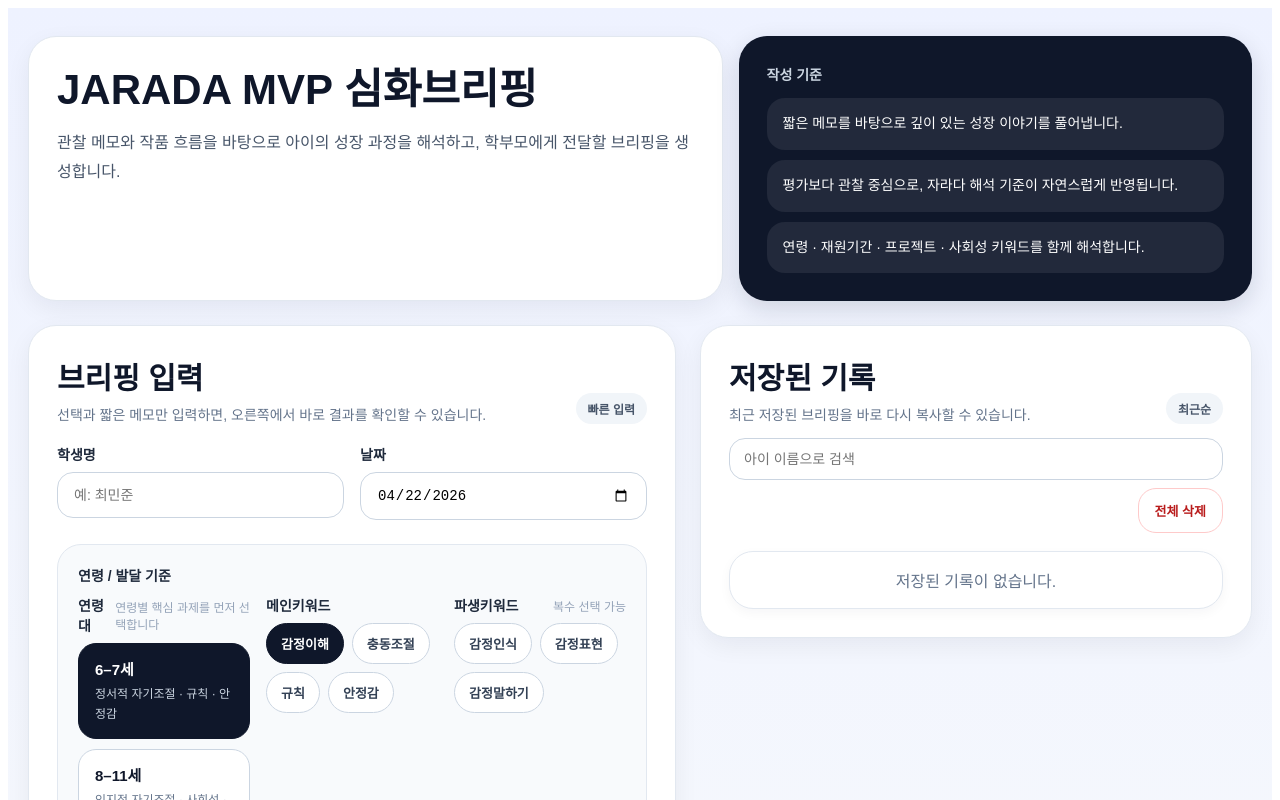
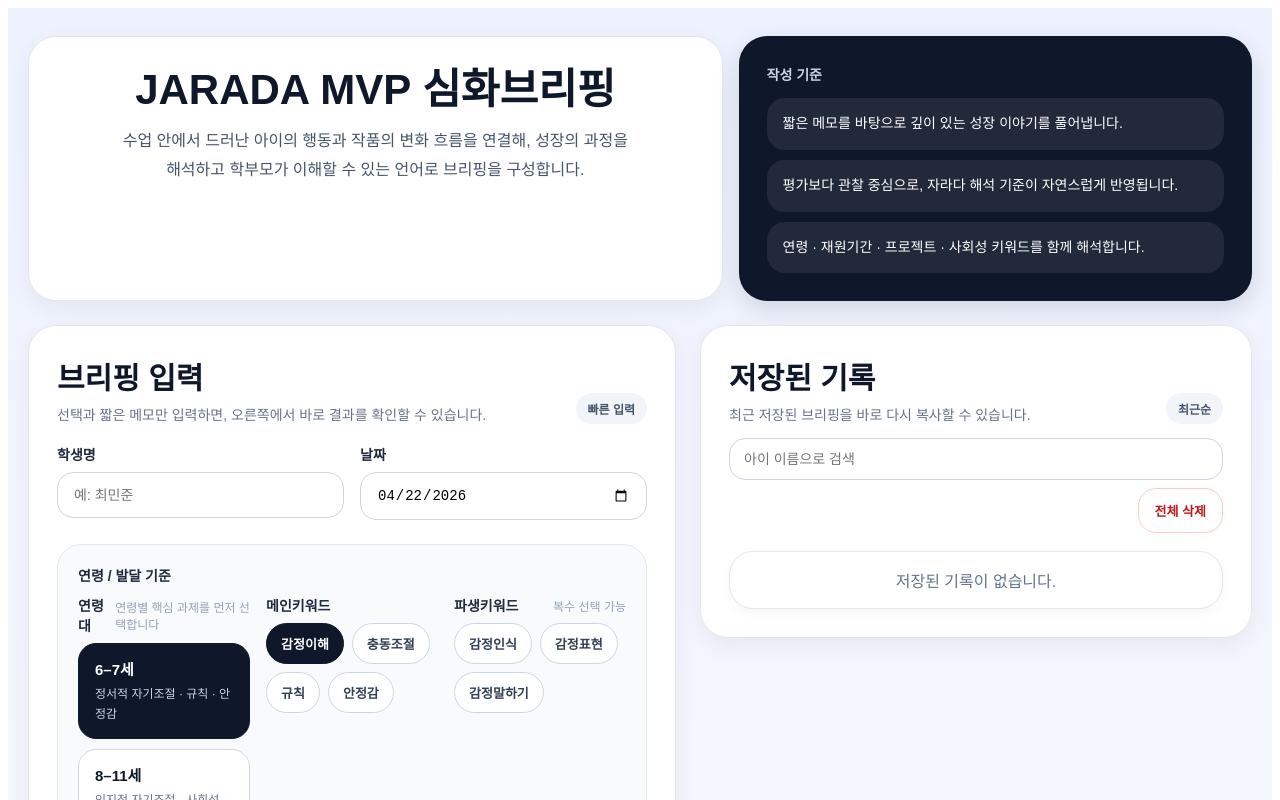
Before and after one commit to jaradaboys/jarada-briefing-2, a React (Vite) app: page / in a window 1280 px wide. Shown: the top 800 px of the page. Built offline with nearby package versions, Linux system fonts and the light colour scheme.

Commit message:
Update App.jsx

```diff
--- a/src/App.jsx
+++ b/src/App.jsx
@@ -828,11 +828,14 @@ export default function App() {
     <div style={styles.page}>
       <div style={styles.container}>
         <div style={styles.topGrid}>
-         <div style={styles.card}>
-  <h1 style={styles.title}>JARADA MVP 심화브리핑</h1>
-  <p style={styles.subtitle}>
-    관찰 메모와 작품 흐름을 바탕으로 아이의 성장 과정을 해석하고,
-    학부모에게 전달할 브리핑을 생성합니다.
+        <div style={{ ...styles.card, textAlign: "center" }}>
+  <h1 style={{ ...styles.title, marginBottom: 12 }}>
+    JARADA MVP 심화브리핑
+  </h1>
+
+  <p style={{ ...styles.subtitle, maxWidth: 520, margin: "0 auto" }}>
+    수업 안에서 드러난 아이의 행동과 작품의 변화 흐름을 연결해,
+    성장의 과정을 해석하고 학부모가 이해할 수 있는 언어로 브리핑을 구성합니다.
             </p>
           </div>
 
```
